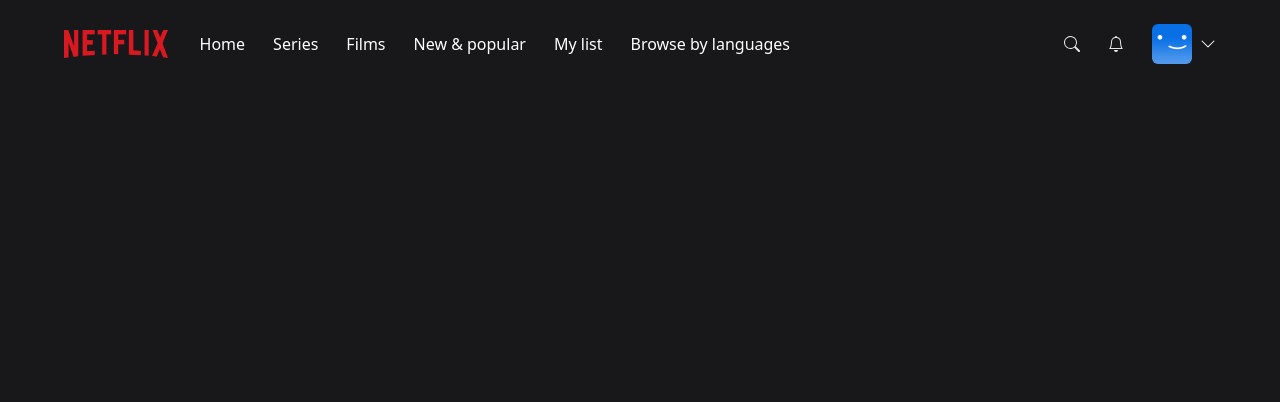
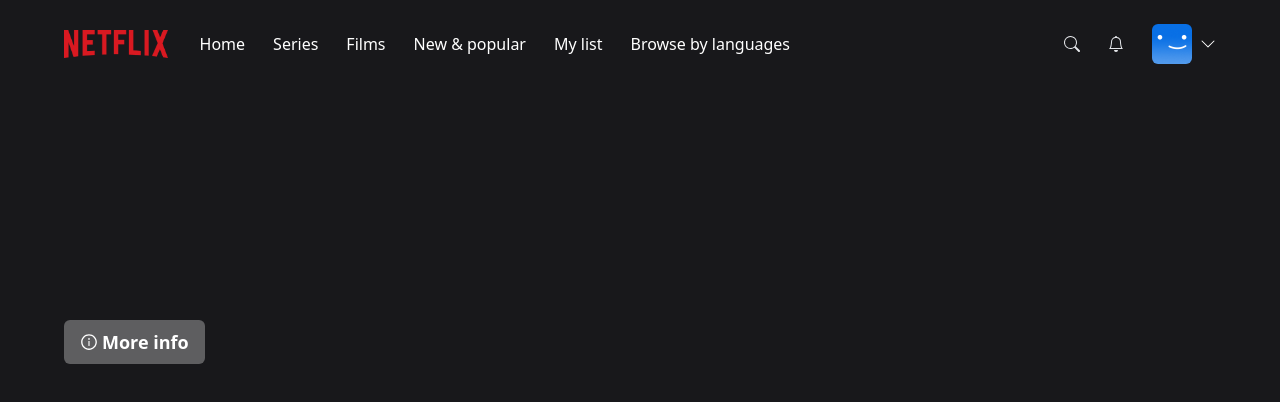
Before and after one commit to Nayteruz/react-netflix-clone, a Next.js app: page / in a window 1280 px wide. Shown: the top 402 px of the page. Built offline with nearby package versions, Linux system fonts and the light colour scheme; no server answers; the database is empty; sample sign-in values are in the browser's storage.

Commit message:
Добавил билборд для главной

```diff
--- /dev/null
+++ b/components/Billboard.tsx
@@ -0,0 +1,77 @@
+import React from "react";
+import useBillboard from "@/hooks/useBillboard";
+
+import { AiOutlineInfoCircle } from "react-icons/ai";
+
+const Billboard = () => {
+
+    const { data } = useBillboard();
+
+    return (
+        <div className="relative h-[56.25vw]">
+            <video
+                className="
+                    w-full
+                    h-[56.25vw]
+                    object-cover
+                    brightness-[60%]
+                "
+                autoPlay
+                muted
+                loop
+                poster={data?.thumbnailUrl}
+                src={data?.videoUrl}>
+            </video>
+            <div className="absolute top-[30%] md:top-[40%] ml-4 md:ml-16">
+                <p className="
+                text-white
+                text-1xl
+                md:text-5xl
+                h-full
+                w-[50%]
+                lg:text-6xl
+                font-bold
+                drop-shadow-xl
+                ">
+                    {data?.title}
+                </p>
+                <p className="
+                text-white
+                text-[8px]
+                md:text-lg
+                mt-3
+                md:mt-8
+                w-[90%]
+                md:w-[80%]
+                lg:w-[50%]
+                drop-shadow-xl
+                ">
+                    {data?.description}
+                </p>
+                <div className="flex flex-row items-center mt-3 md:mt-4 gap-3">
+                    <button className="
+                    bg-white
+                    text-white
+                    bg-opacity-30
+                    rounded-md
+                    py-1 md:py-2
+                    px-2 md:px-4
+                    w-auto
+                    text-xs lg:text-lg
+                    font-semibold
+                    flex
+                    flex-row
+                    items-center
+                    hover:bg-opacity-20
+                    transition
+                    ">
+                        <AiOutlineInfoCircle className="mr-1" />
+                        More info
+                    </button>
+                </div>
+            </div>
+        </div>
+    )
+}
+
+export default Billboard;
--- /dev/null
+++ b/hooks/useBillboard.ts
@@ -0,0 +1,19 @@
+import useSWR from "swr";
+
+import fetcher from "@/lib/fetcher";
+
+const useBillboard = () => {
+    const { data, error, isLoading } = useSWR('/api/random', fetcher, {
+        revalidateIfFalse: false,
+        revalidateOnFocus: false,
+        revalidateOnReconnect: false,
+    })
+
+    return {
+        data,
+        error,
+        isLoading
+    }
+}
+
+export default useBillboard;
--- /dev/null
+++ b/pages/api/random.ts
@@ -0,0 +1,28 @@
+import { NextApiRequest, NextApiResponse } from "next";
+
+import prismadb from "@/lib/prismadb";
+import serverAuth from "@/lib/serverAuth";
+
+export default async function handler(req: NextApiRequest, res: NextApiResponse) {
+    if (req.method !== 'GET'){
+        return res.status(405).end()
+    }
+
+    try {
+        await serverAuth(req);
+
+        const movieCount = await prismadb.movie.count();
+
+        const randomIndex = Math.floor(Math.random() * movieCount);
+        const randomMovies = await prismadb.movie.findMany({
+            take: 1,
+            skip: randomIndex,
+        })
+
+        return res.status(200).json(randomMovies[0])
+    }
+    catch (err) {
+        console.log(err);
+        return res.status(400).end();
+    }
+}
--- a/pages/index.tsx
+++ b/pages/index.tsx
@@ -1,6 +1,7 @@
 import {NextPageContext} from "next";
 import {getSession} from "next-auth/react";
 import Navbar from "@/components/Navbar";
+import Billboard from "@/components/Billboard";
 
 export async function getServerSideProps(context: NextPageContext) {
     const session = await getSession(context);
@@ -23,6 +24,7 @@
     return (
         <>
             <Navbar />
+            <Billboard />
         </>
     )
 }
```
